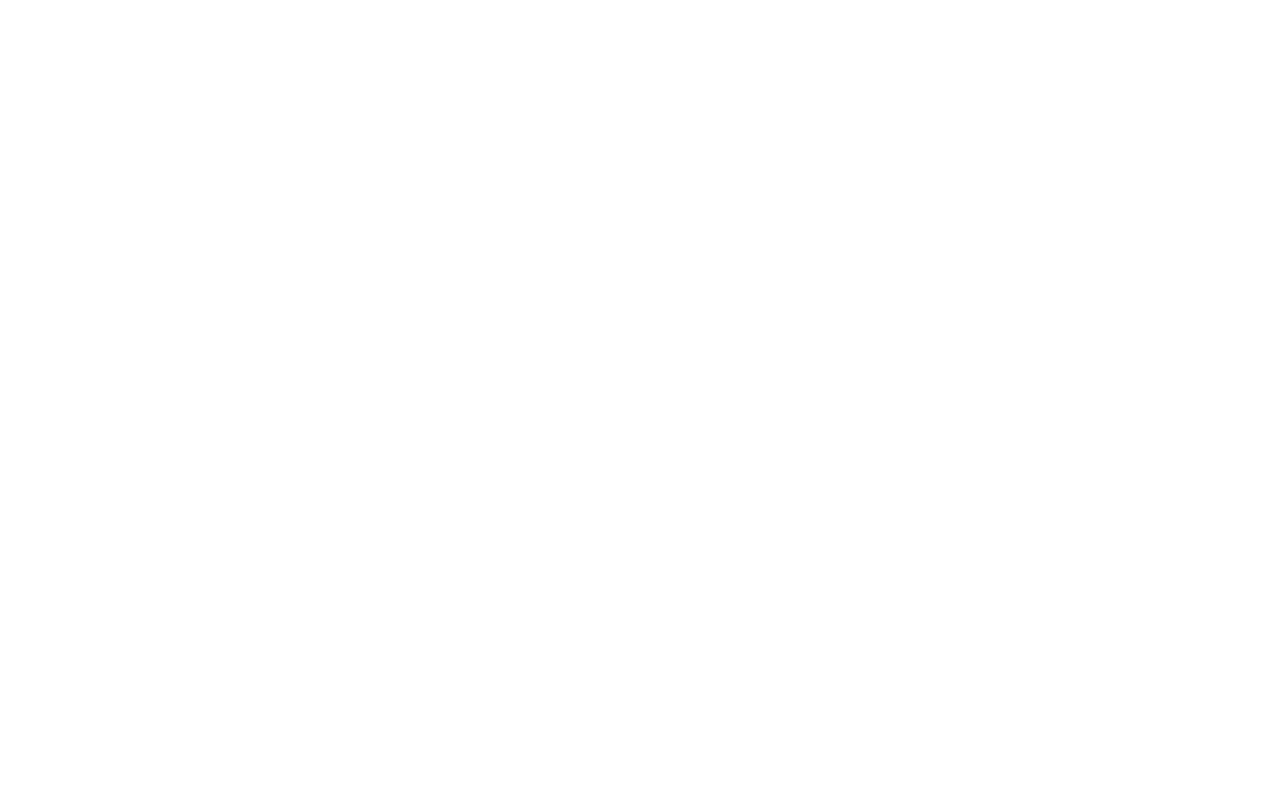
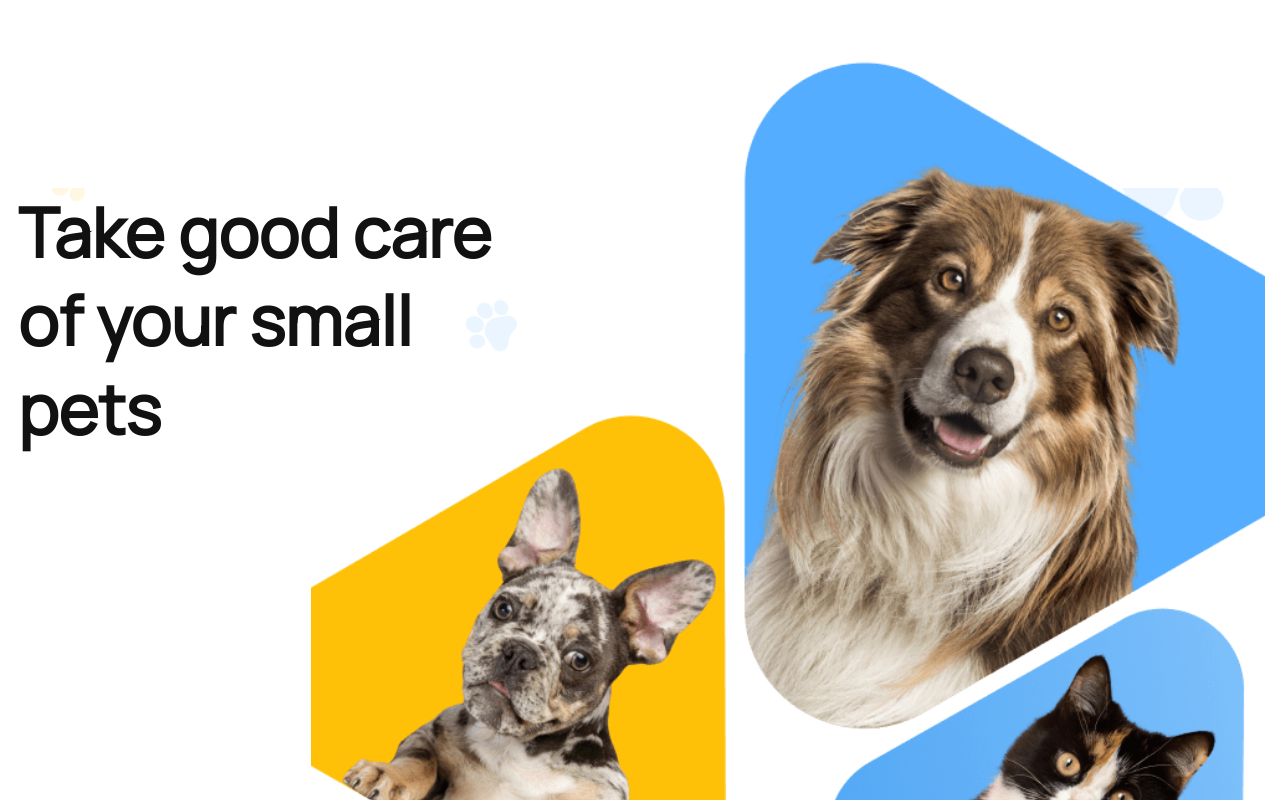
Before and after one commit to aquamarinewave/project-FullStackForce01, a React (Create React App) app: page /project-FullStackForce01/main in a window 1280 px wide. Shown: the top 800 px of the page. Built offline with nearby package versions, Linux system fonts and the light colour scheme.

Commit message:
add BG image

```diff
--- a/src/components/App.jsx
+++ b/src/components/App.jsx
@@ -1,7 +1,7 @@
 import { Routes, Route } from 'react-router-dom';
 import { lazy } from 'react';
 
-const SharedLayout = lazy(() => import('./SharedLayout/SharedLayout'));
+// const SharedLayout = lazy(() => import('./SharedLayout/SharedLayout'));
 const MainPage = lazy(() => import('../pages/MainPage'));
 const RegisterPage = lazy(() => import('../pages/RegisterPage'));
 const LoginPage = lazy(() => import('../pages/LoginPage'));
@@ -14,7 +14,7 @@ const OurFriendsPage = lazy(() => import('../pages/OurFriendsPage'));
 const App = () => {
   return (
     <Routes>
-      <Route path="/" element={<SharedLayout />}>
+      {/* <Route path="/" element={<SharedLayout />}> */}
         <Route path="/main" element={<MainPage />} />
         <Route path="/register" element={<RegisterPage />} />
         <Route path="/login" element={<LoginPage />} />
@@ -25,7 +25,7 @@ const App = () => {
         </Route>
         <Route path="/news" element={<NewsPage />} />
         <Route path="/friends" element={<OurFriendsPage />} />
-      </Route>
+      {/* </Route> */}
     </Routes>
   );
 };
--- a/src/pages/MainPage.jsx
+++ b/src/pages/MainPage.jsx
@@ -1,5 +1,9 @@
 import React from 'react';
 import styled from 'styled-components';
+
+import BgLagre from '../images/x1/bg/bgLagre.png';
+import BgMedium from '../images/x1/bg/bgMedium.png';
+import BgSmall from '../images/x1/bg/bgSmall.png';
 
 import PetsLarge from '../images/x1/homePage/PetsLarge.png';
 import PetsMedium from '../images/x1/homePage/PetsMedium.png';
@@ -59,11 +63,22 @@ const MainPageImage = styled.img`
 `;
 
 const MainPageDiv = styled.div`
+  background-image: url(${BgSmall});
+
+  @media screen and (min-width: 768px) {
+    background-image: url(${BgMedium});
+  }
+
   @media screen and (min-width: 1280px) {
     width: 1280px;
     margin-left: auto;
     margin-right: auto;
     position: relative;
+
+    background-image: url(${BgLagre});
+    background-size: cover;
+    background-repeat: no-repeat;
+    background-position: center center;
   }
 `;
 
```
